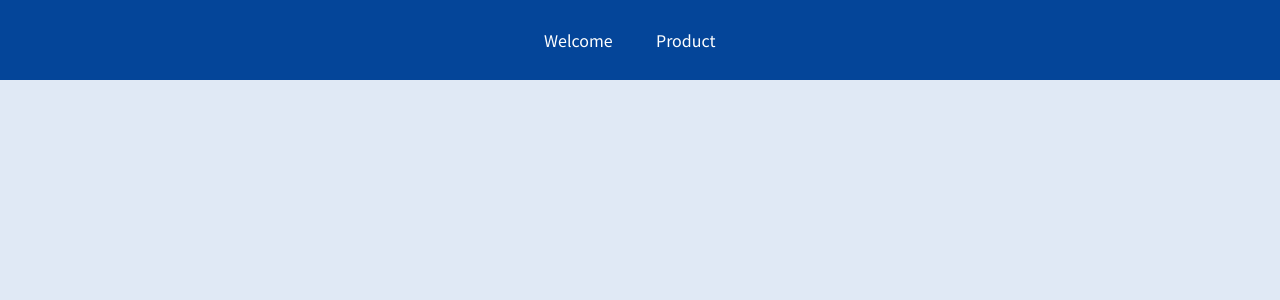
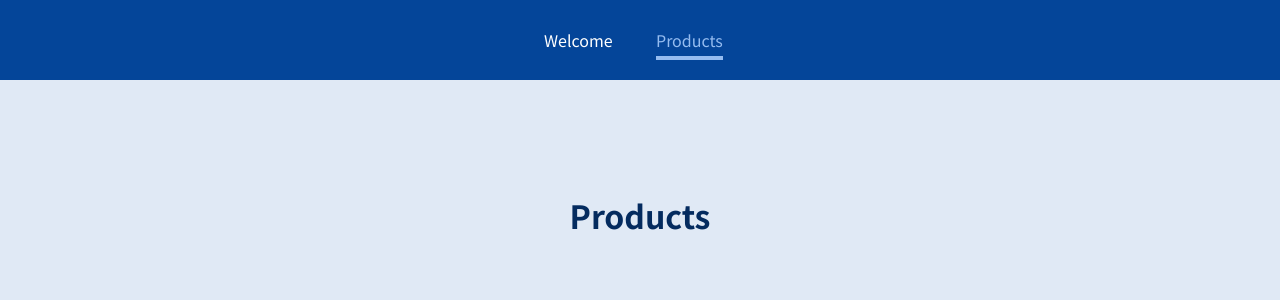
Before and after one commit to impruthvi/react-router, a JavaScript app: page /products in a window 1280 px wide. Shown: the top 300 px of the page. Built offline with nearby package versions, Linux system fonts and the light colour scheme.

Commit message:
rename product to products

```diff
--- a/src/App.js
+++ b/src/App.js
@@ -1,6 +1,6 @@
 import { Route } from "react-router-dom";
 import MainHeader from "./components/MainHeader";
-import Product from "./pages/Product";
+import Products from "./pages/Products";
 import Welcome from "./pages/Welcome";
 function App() {
   return (
@@ -11,8 +11,8 @@ function App() {
           <Welcome />
         </Route>
 
-        <Route path="/product">
-          <Product />
+        <Route path="/products">
+          <Products />
         </Route>
       </main>
     </div>
--- a/src/components/MainHeader.js
+++ b/src/components/MainHeader.js
@@ -10,7 +10,7 @@ const MainHeader = () => {
           </li>
 
           <li>
-            <NavLink activeClassName={classes.active} to="/product">Product</NavLink>
+            <NavLink activeClassName={classes.active} to="/products">Products</NavLink>
           </li>
         </ul>
       </nav>
--- a/src/pages/Product.js
+++ /dev/null
@@ -1,5 +0,0 @@
-const Product = () => {
-    return <h1>Product</h1>;
-};
-
-export default Product;
--- /dev/null
+++ b/src/pages/Products.js
@@ -0,0 +1,5 @@
+const Products = () => {
+    return <h1>Products</h1>;
+};
+
+export default Products;
```
Also changed, not shown: 1 other file (tests, documents, lock files or other folders).
